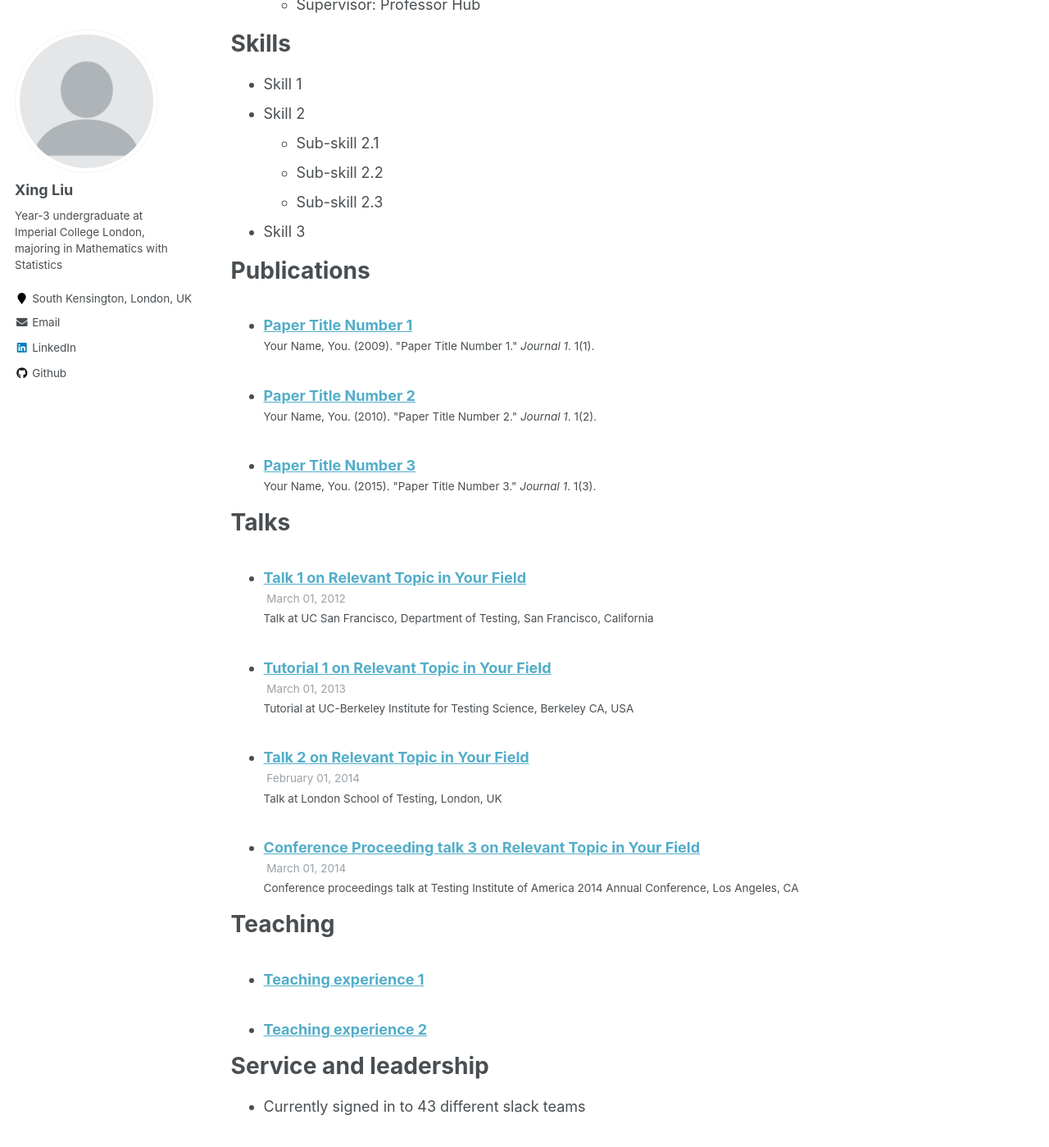
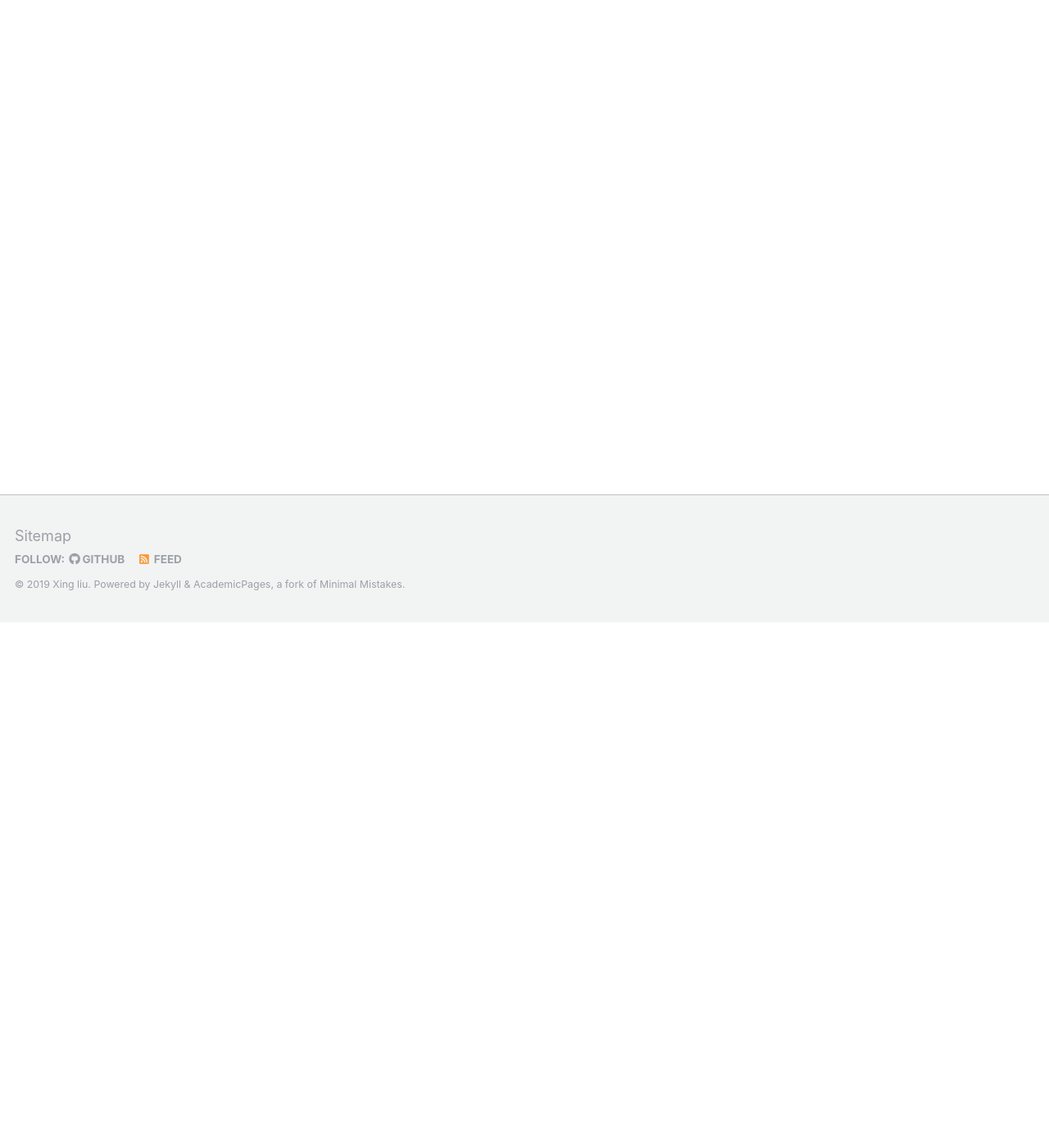
Before and after one commit to XingLLiu/XingLLiu.github.io, a Jekyll site: the page built from _pages/cv.md, in a window 1280 px wide and 1400 px high, scrolled down 641 px. Shown: the whole window at 82% size. Built offline with Jekyll 4.4.1, drawn with Linux system fonts in a browser that asks for light colours; some of the changed text lies outside the part shown.

Commit message:
updated cv

```diff
--- a/_pages/cv.md
+++ b/_pages/cv.md
@@ -8,52 +8,3 @@ redirect_from:
 ---
 
 {% include base_path %}
-
-Education
-======
-* B.S. in GitHub, GitHub University, 2012
-* M.S. in Jekyll, GitHub University, 2014
-* Ph.D in Version Control Theory, GitHub University, 2018 (expected)
-
-Work experience
-======
-* Summer 2015: Research Assistant
-  * Github University
-  * Duties included: Tagging issues
-  * Supervisor: Professor Git
-
-* Fall 2015: Research Assistant
-  * Github University
-  * Duties included: Merging pull requests
-  * Supervisor: Professor Hub
-
-Skills
-======
-* Skill 1
-* Skill 2
-  * Sub-skill 2.1
-  * Sub-skill 2.2
-  * Sub-skill 2.3
-* Skill 3
-
-Publications
-======
-  <ul>{% for post in site.publications %}
-    {% include archive-single-cv.html %}
-  {% endfor %}</ul>
-
-Talks
-======
-  <ul>{% for post in site.talks %}
-    {% include archive-single-talk-cv.html %}
-  {% endfor %}</ul>
-
-Teaching
-======
-  <ul>{% for post in site.teaching %}
-    {% include archive-single-cv.html %}
-  {% endfor %}</ul>
-
-Service and leadership
-======
-* Currently signed in to 43 different slack teams
```
